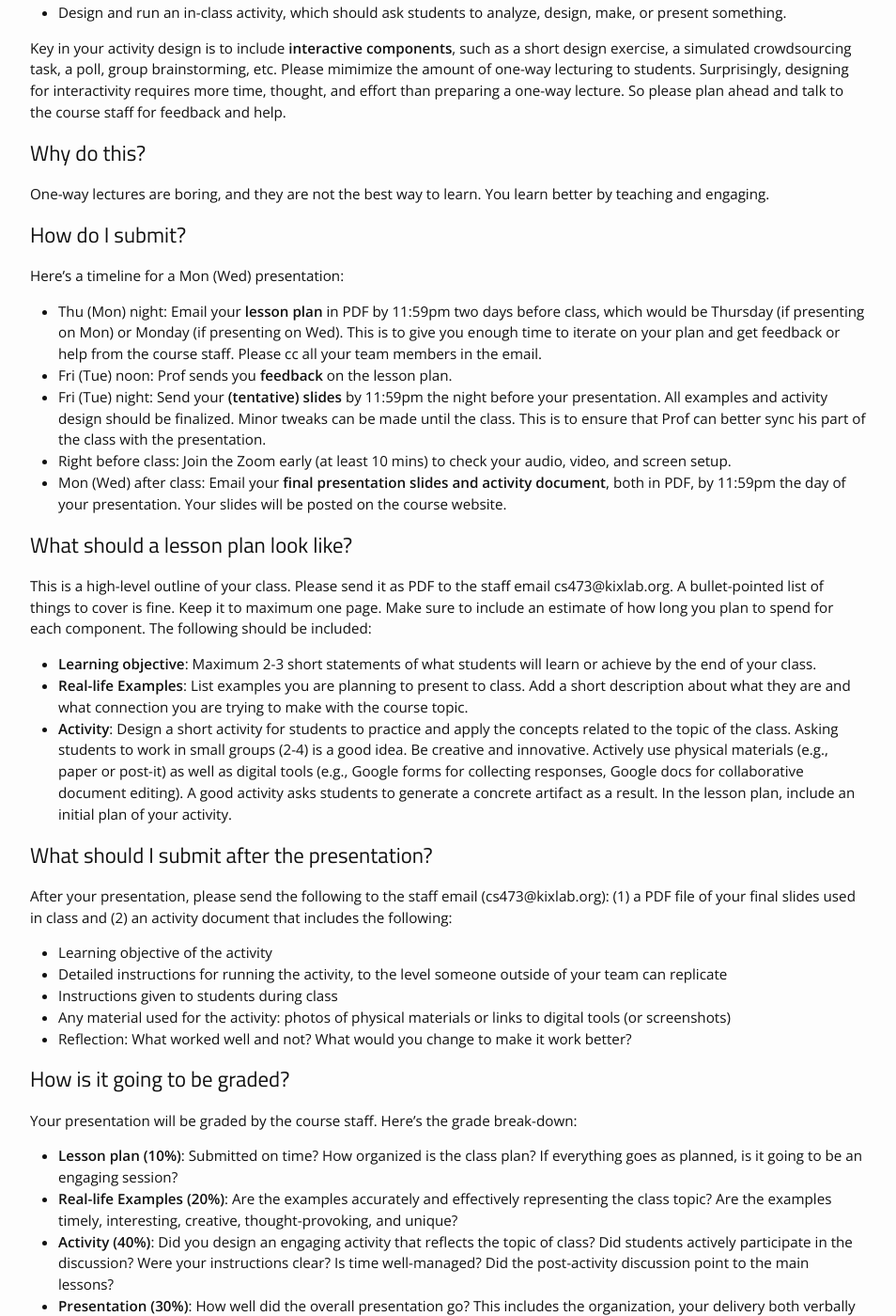
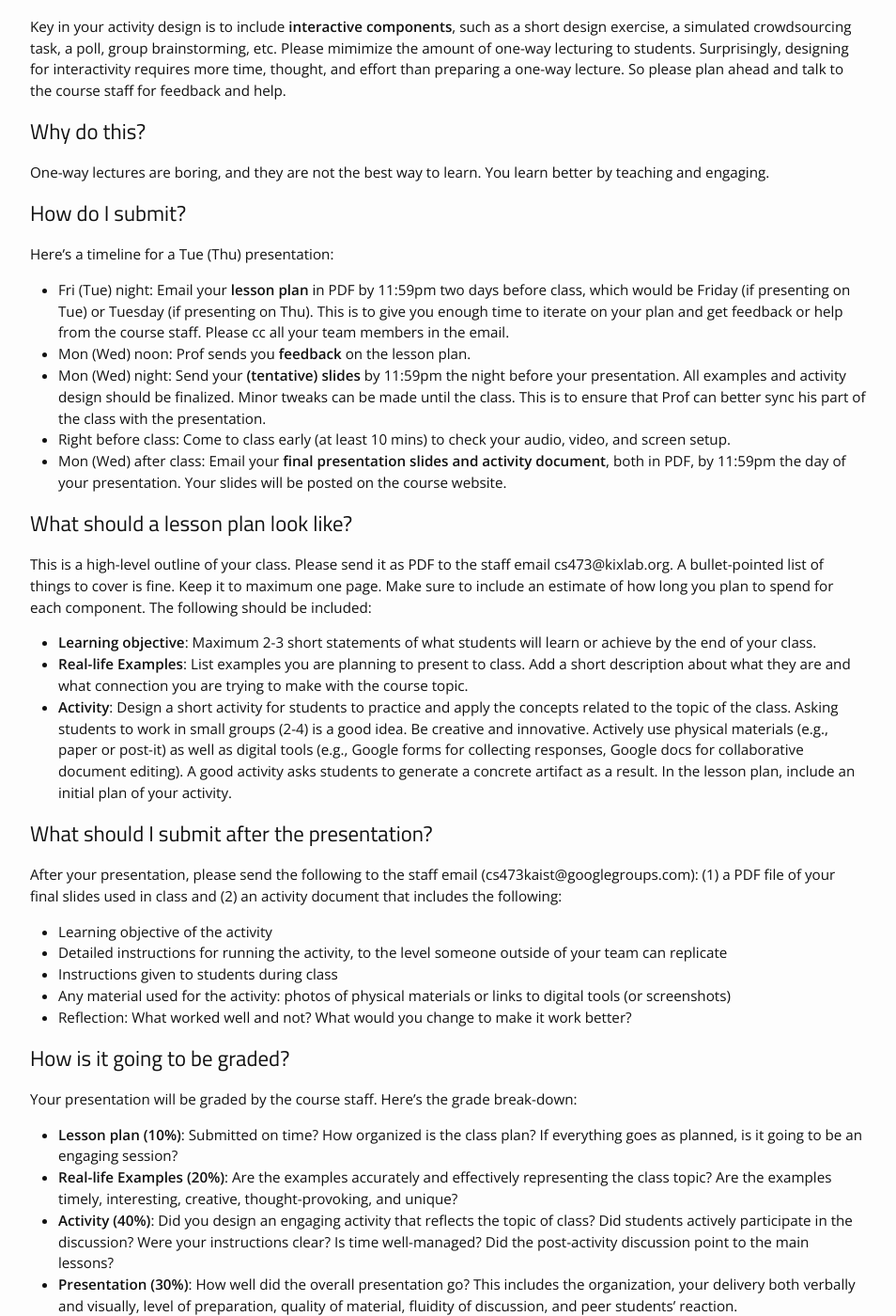
Before and after one commit to cstl-kaist/cs473-2025-fall, a Jekyll site: the page built from topicpresentation.md, in a window 1280 px wide and 1400 px high, scrolled down 731 px. Shown: the whole window at 94% size, without its empty margins (163-1117 px from the left). Built offline with Jekyll 4.4.1, drawn with Linux system fonts in a browser that asks for light colours; nearby versions of some CDN libraries; some of the changed text lies outside the part shown.

```diff
--- a/_layouts/projects.html
+++ b/_layouts/projects.html
@@ -8,7 +8,7 @@ layout: page
             <ul>
                   <li>Team Formation (week 2): 0%</li>
                   <li>Ideation (week 4): 20%</li>
-                  <li>Pitch (week 5): 15%</li>
+                  <li>Pitch (week 6): 15%</li>
                   <li>Low-fi Prototype (week 7): 15%</li>
                   <li>High-fi Prototype (week 12): 15%</li>
                   <li>Final Presentation & Report (week 15): 35%</li>
@@ -26,7 +26,7 @@ layout: page
                   <li>Your project should involve a <strong> VOLUNTARY OR INTRINSICALLY MOTIVATED USERS</strong>, which means you cannot use paid crowds (e.g., MTurk, Upwork).</li>
                   <li>Your project should have some user interface. I'm expecting most projects to be a novel crowdsourcing and social computing system that can be tested by others (e.g., a prototype website or a mobile app). Data mining or analysis focused projects are okay, but there needs to be some visualization or analytics dashboard component that is accessible by others to understand your results.</li>
                   <li>Your prototype doesn't need to be a fully implemented platform, menaing that it needs to focus on the core crowdsourcing / social computing concept you're introducing, rather than to build all the database backend, login, etc.</li>
-                  <li>Connecting to your own research is encouraged, but please make sure to talk to course staff early about how to make it happen.</li>
+                  <li>Connecting to your own research (if applicable) is encouraged, but please make sure to talk to course staff early about how to make it happen.</li>
             </ul>
             </p>
       <h2>Examples</h2>
@@ -53,7 +53,7 @@ layout: page
             <p>We'll create an assignment in KLMS for each milestone.</p>
 
       <h2>Late Policy</h2>
-            <p>For each milestone deadline, all members of your team will lose 10% for each late day. Submissions will be accepted until three days after the deadline. After then you'll get 0 on that assignment. Please note that late submissions for midterm and final presentations are not allowed.</p>
+            <p>For each milestone deadline, all members of your team will lose 10% for each late day. Submissions will be accepted until three days after the deadline. After then you'll get 0 on that assignment. Please note that late submissions for final presentations are not allowed.</p>
 </article>
 
 <!--
--- a/topicpresentation.md
+++ b/topicpresentation.md
@@ -18,7 +18,7 @@ permalink: /topicpresentation/
 ## What do I do?
 Once a semester, you'll lead a class section for **25 minutes**. This means you'll present in front of the class, show examples, run activities, ask and answer questions, and facilitate class discussion. Here are the three steps that are involved:
 * Share your lesson plan with the course staff and get feedback. This is a written document (maximum one page) that needs to be sent to the course staff.
-* Read the pre-class material thoroughly (not just the required ones but all readings for that day). Also, read peer students' critiques for the assigned reading and summarize them.
+* Read the pre-class material thoroughly (all readings for that topic).
 * Submit your presentation material and activity document after your presentation.
 
 Your presentation should include the following:
@@ -33,11 +33,11 @@ One-way lectures are boring, and they are not the best way to learn. You learn b
 
 <!-- TOC --><a name="submit"></a>
 ## How do I submit?
-Here's a timeline for a Mon (Wed) presentation:
-* Thu (Mon) night: Email your **lesson plan** in PDF by 11:59pm two days before class, which would be Thursday (if presenting on Mon) or Monday (if presenting on Wed). This is to give you enough time to iterate on your plan and get feedback or help from the course staff. Please cc all your team members in the email.
-* Fri (Tue) noon: Prof sends you **feedback** on the lesson plan.
-* Fri (Tue) night: Send your **(tentative) slides** by 11:59pm the night before your presentation. All examples and activity design should be finalized. Minor tweaks can be made until the class. This is to ensure that Prof can better sync his part of the class with the presentation.
-* Right before class: Join the Zoom early (at least 10 mins) to check your audio, video, and screen setup.
+Here's a timeline for a Tue (Thu) presentation:
+* Fri (Tue) night: Email your **lesson plan** in PDF by 11:59pm two days before class, which would be Friday (if presenting on Tue) or Tuesday (if presenting on Thu). This is to give you enough time to iterate on your plan and get feedback or help from the course staff. Please cc all your team members in the email.
+* Mon (Wed) noon: Prof sends you **feedback** on the lesson plan.
+* Mon (Wed) night: Send your **(tentative) slides** by 11:59pm the night before your presentation. All examples and activity design should be finalized. Minor tweaks can be made until the class. This is to ensure that Prof can better sync his part of the class with the presentation.
+* Right before class: Come to class early (at least 10 mins) to check your audio, video, and screen setup.
 * Mon (Wed) after class: Email your **final presentation slides and activity document**, both in PDF, by 11:59pm the day of your presentation. Your slides will be posted on the course website.
 
 <!-- TOC --><a name="lesson"></a>
@@ -49,7 +49,7 @@ This is a high-level outline of your class. Please send it as PDF to the staff e
 
 <!-- TOC --><a name="after"></a>
 ## What should I submit after the presentation?
-After your presentation, please send the following to the staff email (cs473@kixlab.org): (1) a PDF file of your final slides used in class and (2) an activity document that includes the following:
+After your presentation, please send the following to the staff email (cs473kaist@googlegroups.com): (1) a PDF file of your final slides used in class and (2) an activity document that includes the following:
 * Learning objective of the activity
 * Detailed instructions for running the activity, to the level someone outside of your team can replicate
 * Instructions given to students during class
```
Also changed, not shown: logistics.md (+3 -5 lines).
